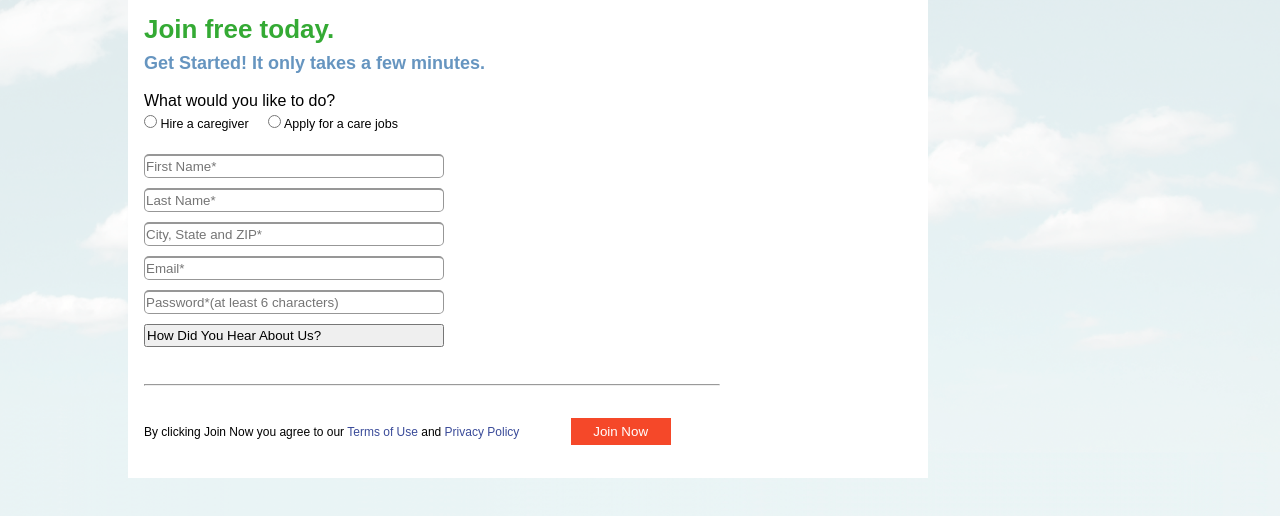
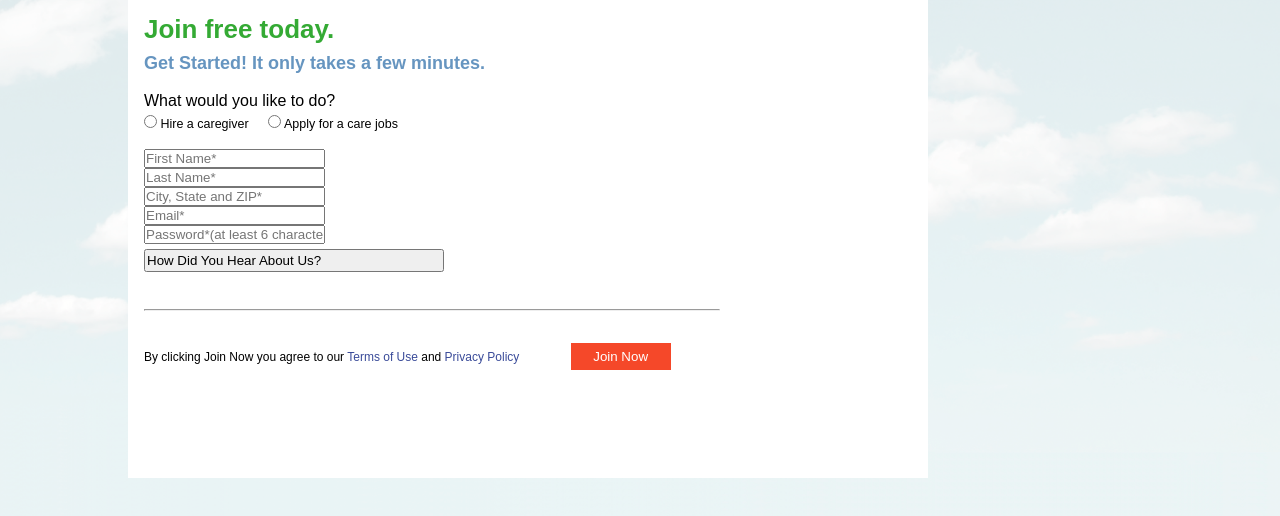
Before and after one commit to Programmer-Mukesh/Task-1-Website-Form-, a plain HTML site: page index.html in a window 1280 px wide. Shown: the part 118-634 px from the top of the page. Drawn offline with Linux system fonts and the light colour scheme.

Commit message:
Update index.html

```diff
--- a/index.html
+++ b/index.html
@@ -9,62 +9,49 @@
 </head>
 <body>
     <section class="container">
-
-        <div class="logo">
+    <div class="logo">
             <img src="logo.png" alt="logo">
         </div>
-
         <main class="maincontent">
             <div class="hero">
                 <h2>Join free today.</h2>
                 <h3> Get Started! It only takes a few minutes.</h3>
                 <br>
                 <p>What would you like to do?</p>
-
                 <div class="radiobtn">
-                    <input  type="radio"> Hire a caregiver
-                    <input class="radiotxt" type="radio"> Apply for a care jobs
+                    <input  type="radio"> Hire a caregiver</input>
+                    <input class="radiotxt" type="radio"> Apply for a care jobs</input>
                     <br>
                 </div>
                 <br>
-
-                <!--Form area          -->
                 <form class="form" action="">
                     <div>
-                        <input id="items" type="text" placeholder="First Name*">
+                        <input class="items" type="text" placeholder="First Name*"/>
                     </div>
                     <div>
-                        <input id="items" type="text" placeholder="Last Name*">
+                        <input class="items" type="text" placeholder="Last Name*"/>
                     </div>
                     <div>
-                        <input id="items" type="text" placeholder="City, State and ZIP*">
+                        <input class="items" type="text" placeholder="City, State and ZIP*"/>
                     </div>
                     <div>
-                        <input id="items" type="email" placeholder="Email*">
+                        <input class="items" type="email" placeholder="Email*"/>
                     </div>
                     <div>
-                        <input id="items" type="password" placeholder="Password*(at least 6 characters)">
+                        <input class="items" type="password" placeholder="Password*(at least 6 characters)"/>
                     </div>
-
                     <button class="dropdown"> How Did You Hear About Us?</button>
-
                 </form>
-
                 <div class="newhr">
                     <hr >
                 </div>
-
-                <!--Footer section -->
                 <footer class="footer">
                     <p>By clicking Join Now you agree to our <span class="terms">Terms of Use</span> and <span class="terms">Privacy Policy</span><span>
                         <button class="btn"> Join Now</button>
                     </span></p>
                 </footer>
-
-            </div>
+              </div>
         </main>
-
-    </section>
-
+  </section>
 </body>
 </html>
```
